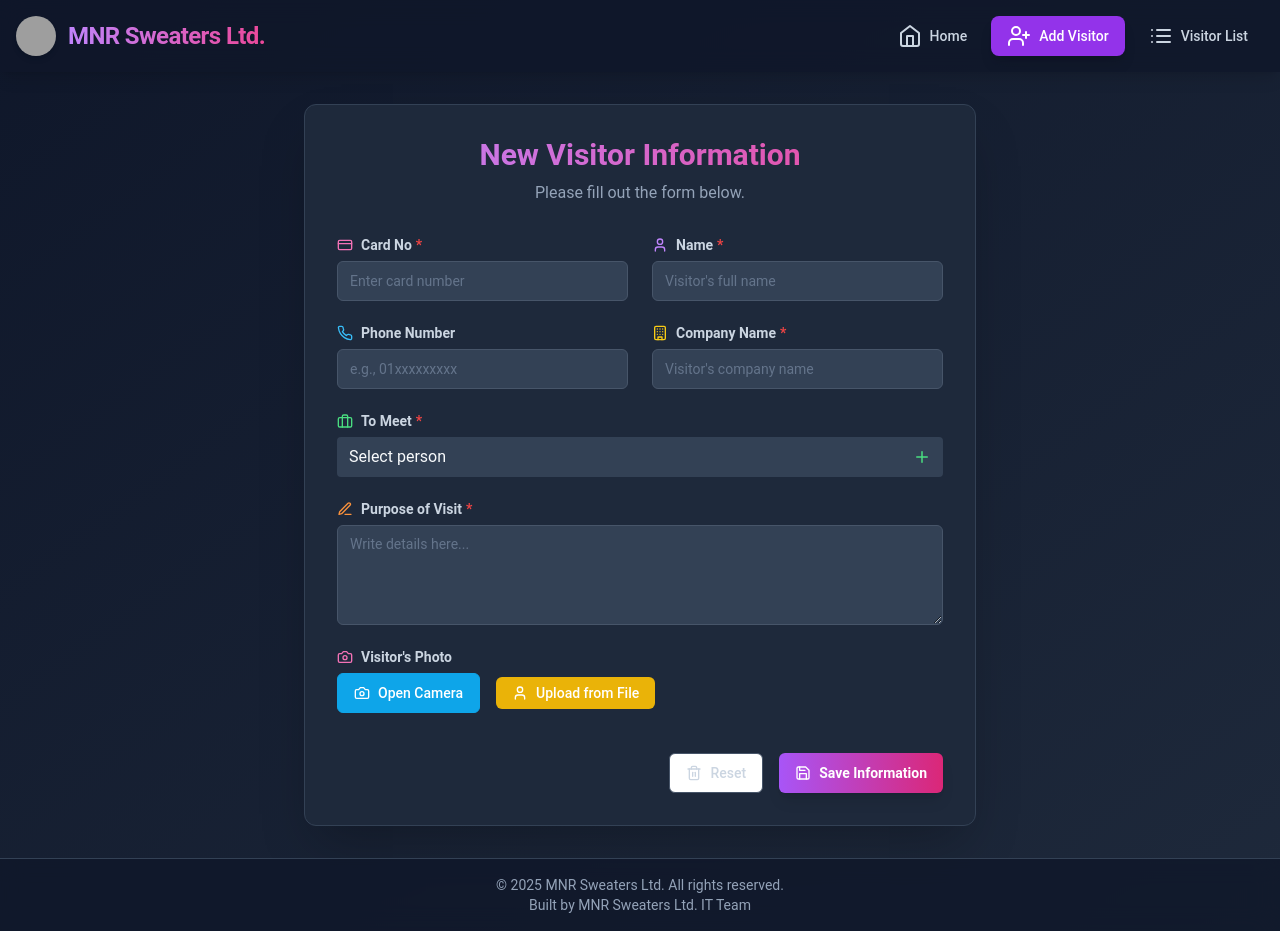
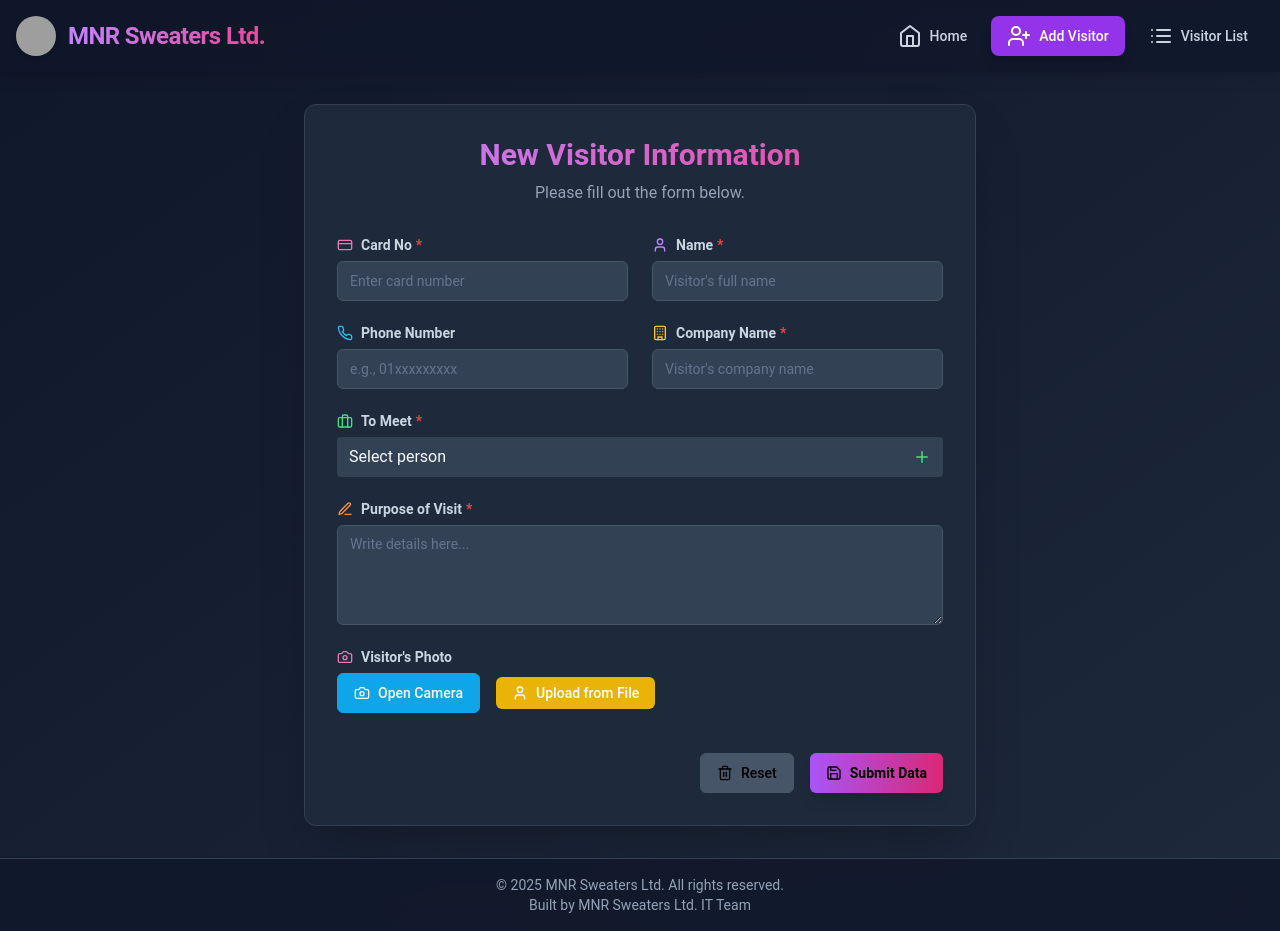
Before and after one commit to Nabab-Sharif/MNR-Group-Visitor-App, a React (Vite) app: page /add-visitor in a window 1280 px wide. Built offline with nearby package versions, Linux system fonts and the light colour scheme; grey boxes are pictures that could not be loaded.

Commit message:
change color for form button

```diff
--- a/src/components/visitor/VisitorFormActions.jsx
+++ b/src/components/visitor/VisitorFormActions.jsx
@@ -18,7 +18,7 @@
     <div className="flex justify-end space-x-4 pt-4">
        <AlertDialog>
         <AlertDialogTrigger asChild>
-          <Button type="button" variant="outline" className="text-slate-300 border-slate-600 hover:bg-slate-700 hover:text-white">
+          <Button type="button" variant="outline" className="text-black border-slate-600 bg-slate-600 hover:bg-rose-700 hover:text-black">
             <Trash2 className="mr-2 h-4 w-4" /> Reset
           </Button>
         </AlertDialogTrigger>
@@ -37,8 +37,8 @@
           </AlertDialogFooter>
         </AlertDialogContent>
       </AlertDialog>
-      <Button type="submit" className="bg-gradient-to-r from-purple-500 to-pink-600 hover:from-purple-600 hover:to-pink-700 text-white font-semibold shadow-lg">
-        <Save className="mr-2 h-4 w-4" /> Save Information
+      <Button type="submit" className="bg-gradient-to-r from-purple-500 to-pink-600 hover:from-purple-600 hover:to-pink-700 text-black font-semibold shadow-lg">
+        <Save className="mr-2 h-4 w-4" /> Submit Data
       </Button>
     </div>
   );
```
